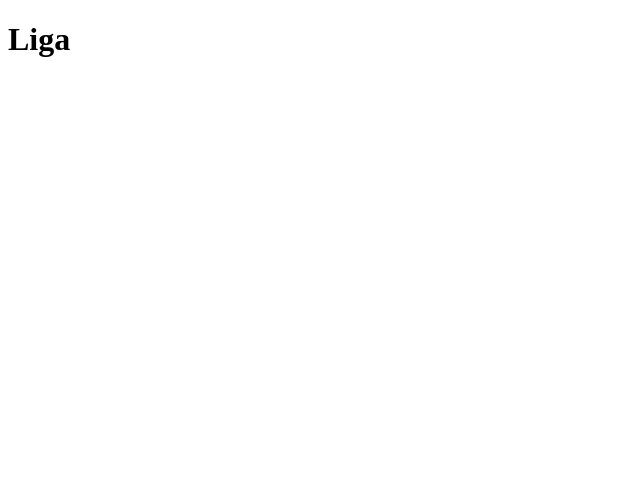
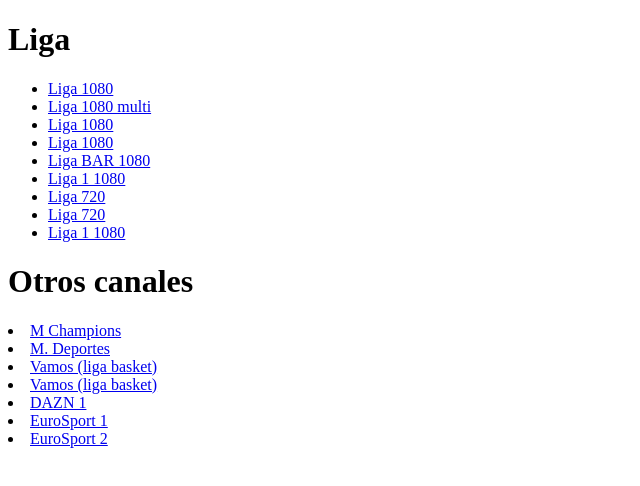
Before and after one commit to gjdfghdfhcxvbsfh/linking, a plain HTML site: page index.html in a window 1280 px wide. Shown: the whole page, without its empty margins (0-640 px from the left). Drawn offline with Linux system fonts and the light colour scheme.

Commit message:
Added links

```diff
--- a/index.html
+++ b/index.html
@@ -5,5 +5,24 @@
   </head>
   <body>
     <h1>Liga</h1>
+      <ul>
+        <li><a href="acestream://5170ab2d7584c07d8a88fd1bdb7afb3b889e0b69">Liga 1080</a></li>
+        <li><a href="acestream://380adb82e5f3459be27d24bf84ef8da246fb9cbb">Liga 1080 multi</a></li>
+        <li><a href="acestream://c922a2f826608a8690a1a91e334f860a3203cc4c">Liga 1080</a></li>
+        <li><a href="acestream://380adb82e5f3459be27d24bf84ef8da246fb9cbb">Liga 1080</a></li>
+        <li><a href="acestream://72e9907c1fafa1ab02761fc80ef27bf87d144548">Liga BAR 1080</a></li>
+        <li><a href="acestream://58306eb35df18fe9ed51b174d6c6e26467022504">Liga 1 1080</a></li>
+        <li><a href="acestream://1fa89108f01ac0f741ddeadcda55e4d0cda29636">Liga 720</a></li>
+        <li><a href="acestream://37c4bad0e6ce8c0fdf0f739b5b1f42524a125a88">Liga 720</a></li>
+        <li><a href="acestream://55a71647d1f513c8b2ad74d9f6de3c7406c2b9df">Liga 1 1080</a></li>
+      </ul>
+    <h1>Otros canales</h1>
+      <li><a href="acestream://0851b19985273442f4e156bc564eaf40d56c5412">M Champions</a></li>
+      <li><a href="acestream://55667950f4d4b094eebb38f5a63b6019ef140993">M. Deportes</a></li>
+      <li><a href="acestream://de116f62bfc35c6071297d7f8584a46a641327e6">Vamos (liga basket)</a></li>
+      <li><a href="acestream://de116f62bfc35c6071297d7f8584a46a641327e6">Vamos (liga basket)</a></li>
+      <li><a href="acestream://1fa89108f01ac0f741ddeadcda55e4d0cda29636">DAZN 1</a></li>
+      <li><a href="acestream://457cd0b481fb965a70cec905d5ac3bc9c6283e2b">EuroSport 1</a></li>
+      <li><a href="acestream://f6a99c8826e81e0a6f0dde923deeccd2827d43b3">EuroSport 2</a></li>
   </body>
 </html>
```
